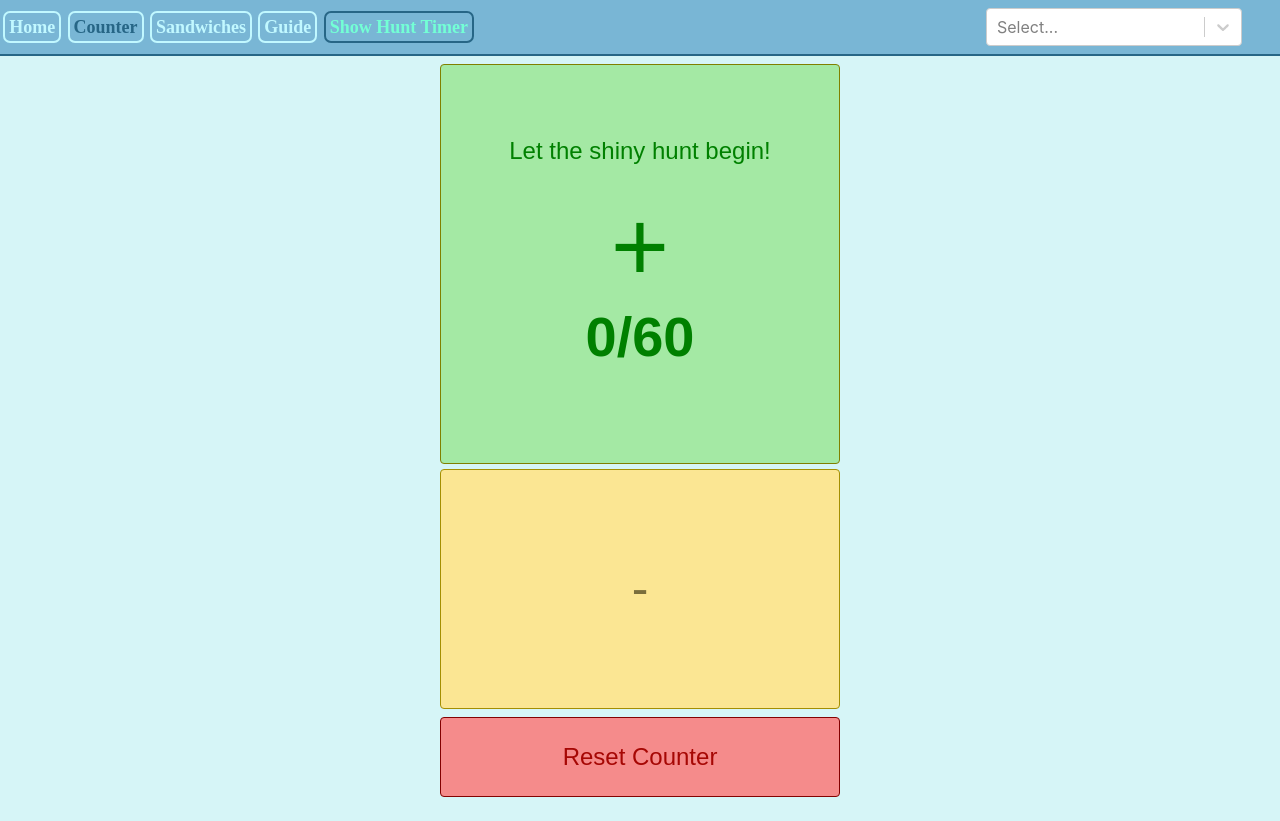
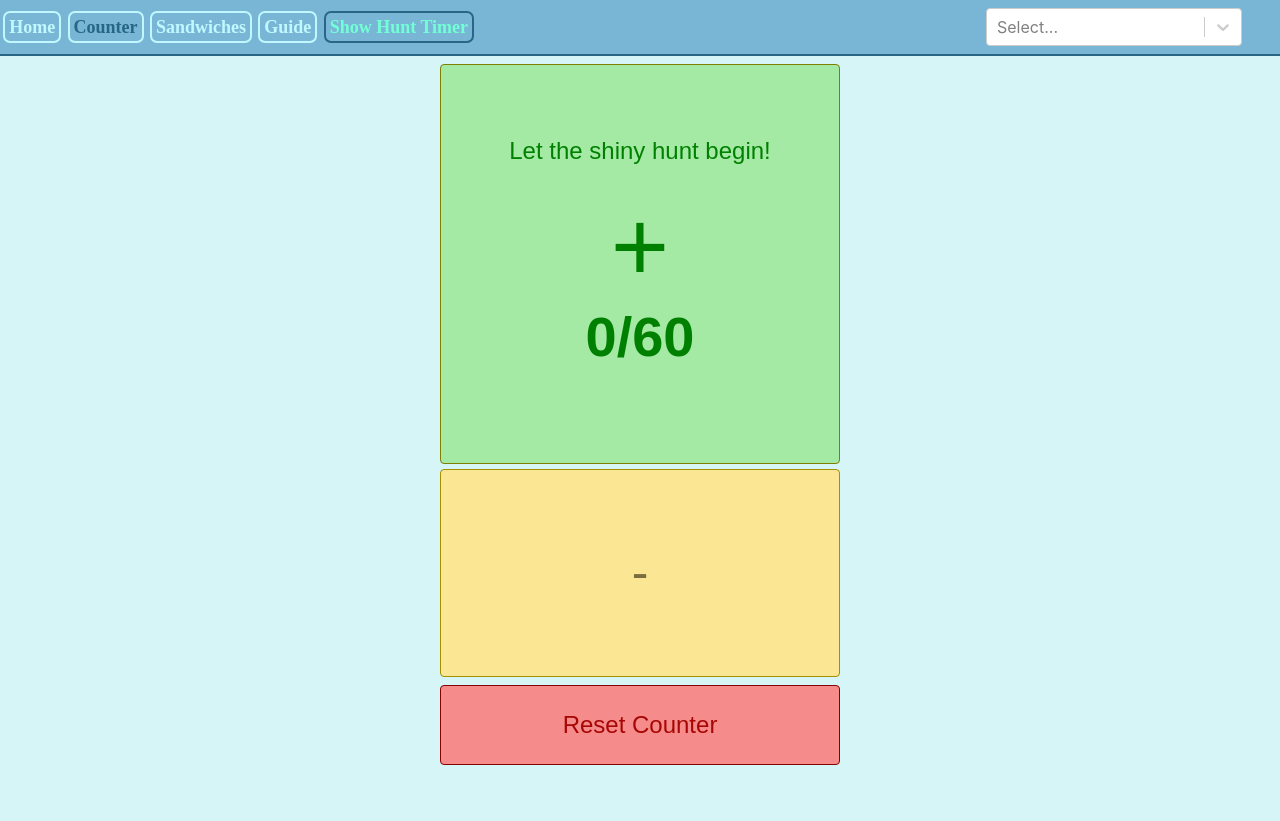
Before and after one commit to ShinyHelper/ShinyHuntingCompanion_SV, a React (Create React App) app: page /counter in a window 1280 px wide. After the commit the page ends 800 px from the top, so only its background shows below. Built offline with nearby package versions, Linux system fonts and the light colour scheme; no server answers.

Commit message:
last commit on god frfr

```diff
--- a/src/App.css
+++ b/src/App.css
@@ -303,7 +303,7 @@ a{
 }
 .decrement{
   margin-top: 5px;
-  height: 30dvh;
+  height: 26dvh;
   width: 30dvw;
   background-color: #fbe693;
   color: #7a6e3c;
```
